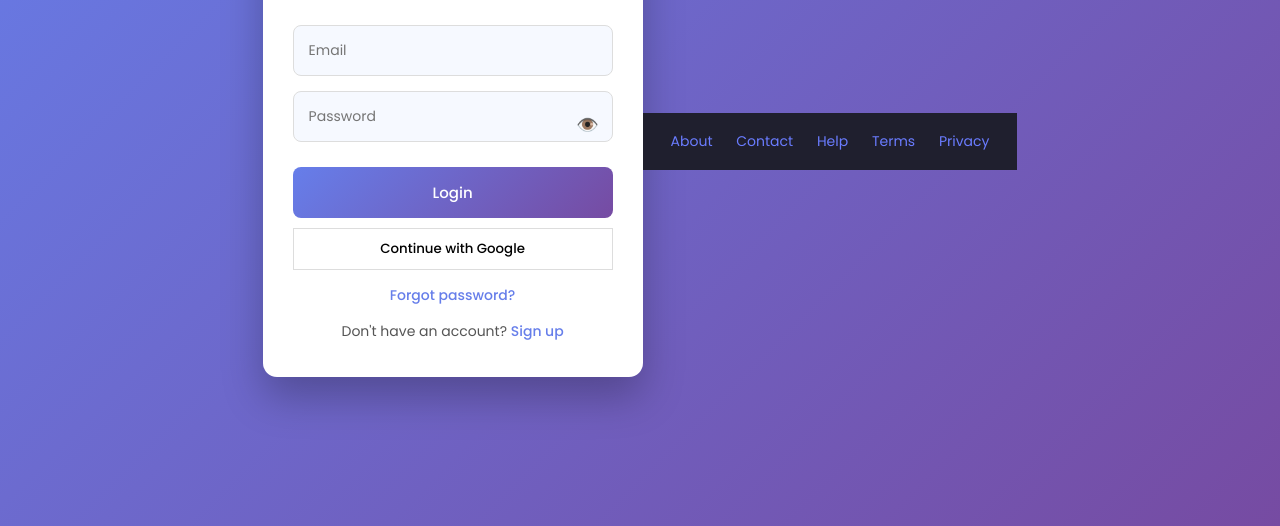
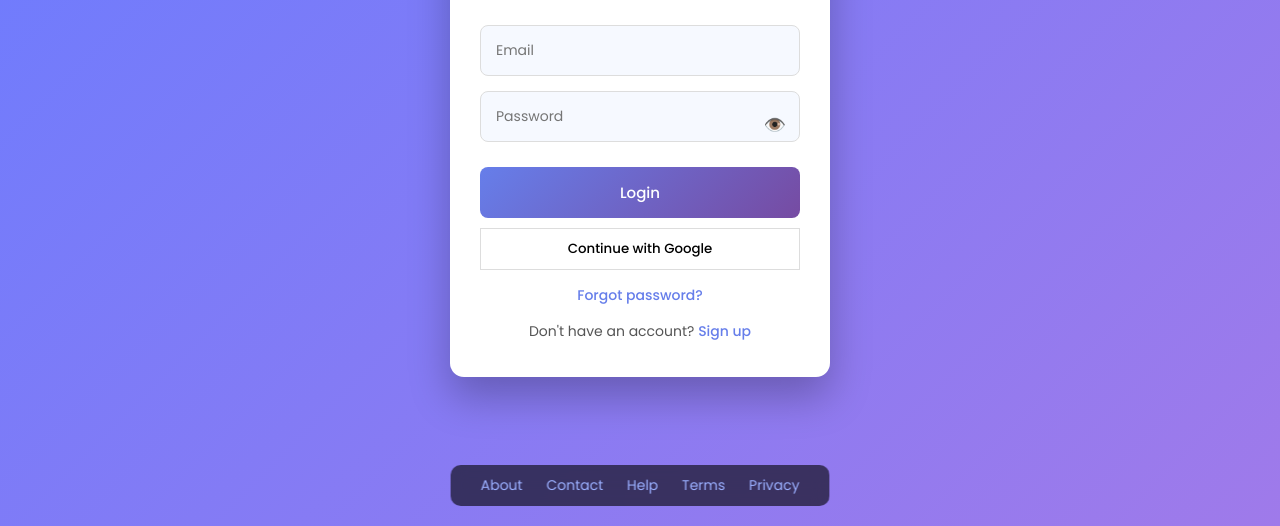
Before and after one commit to sahilprajapati8169-source/expense-manager, a website: page frontend/login.html in a window 1280 px wide. Shown: the part 274-800 px from the top of the page. Drawn offline with Linux system fonts and the light colour scheme.

Commit message:
Fixed auth footer layout

```diff
--- a/frontend/style.css
+++ b/frontend/style.css
@@ -615,12 +615,14 @@ body {
 }
 
 /* ===== BODY ===== */
-.auth-body {
-  min-height: 100vh;
-  background: linear-gradient(135deg, #667eea, #764ba2);
-  display: flex;
-  align-items: center;
-  justify-content: center;
+.auth-body{
+font-family:Poppins;
+background:linear-gradient(135deg,#6a7cff,#9f7aea);
+min-height:100vh;
+display:flex;
+flex-direction:column;
+justify-content:center;
+align-items:center;
 }
 
 /* ===== LOGIN BOX ===== */
@@ -3983,3 +3985,25 @@ text-decoration:none;
 .footer a:hover{
 text-decoration:underline;
 }
+
+.footer{
+position:absolute;
+bottom:20px;
+left:50%;
+transform:translateX(-50%);
+background:rgba(0,0,0,0.6);
+padding:10px 20px;
+border-radius:10px;
+backdrop-filter:blur(8px);
+}
+
+.footer a{
+color:#9bb0ff;
+margin:0 10px;
+text-decoration:none;
+font-size:14px;
+}
+
+.footer a:hover{
+text-decoration:underline;
+}
```
Also changed, not shown: frontend/index.html (+1 -2 lines).
